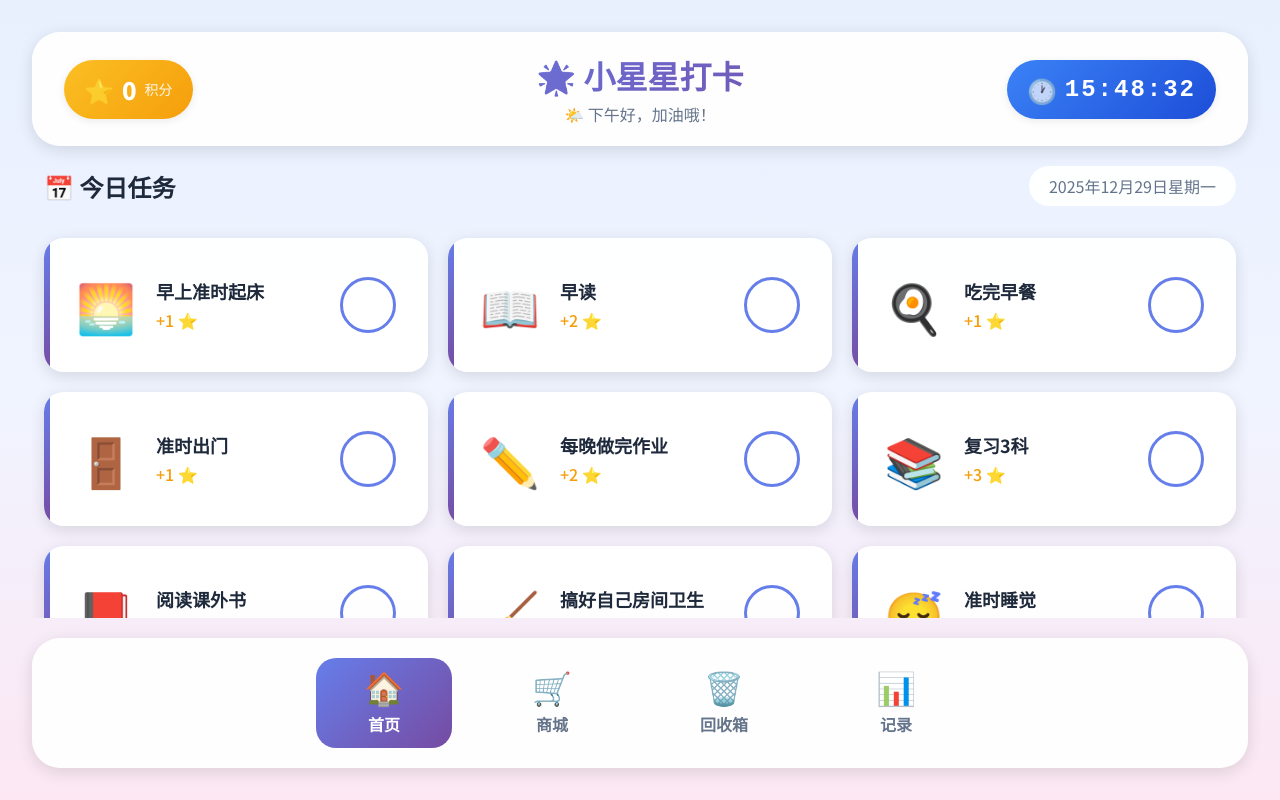
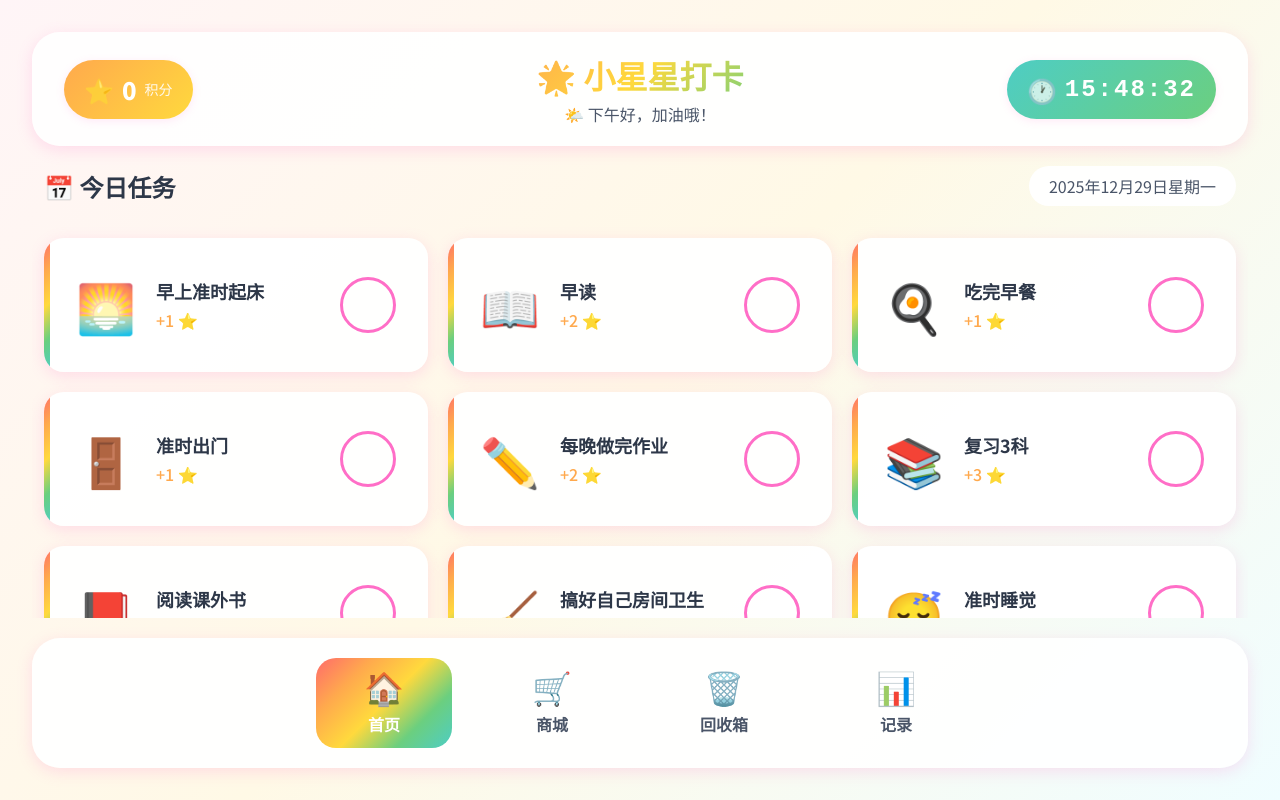
Before and after one commit to Huangdisen/kids-checkin-app, a plain HTML site: page index.html in a window 1280 px wide. Drawn offline with nearby package versions, Linux system fonts and the light colour scheme; no server answers.

Commit message:
🌈 UI Redesign: Colorful Rainbow Theme for Kids

```diff
--- a/styles.css
+++ b/styles.css
@@ -5,35 +5,35 @@
 
 /* CSS 变量定义 */
 :root {
-    /* 主色调 - 柔和的紫色渐变 */
-    --primary-gradient: linear-gradient(135deg, #667eea 0%, #764ba2 100%);
-    --primary-color: #667eea;
-    --primary-dark: #5a67d8;
-
-    /* 辅助色 */
-    --success-color: #10b981;
-    --success-light: #d1fae5;
-    --warning-color: #f59e0b;
-    --warning-light: #fef3c7;
-    --danger-color: #ef4444;
-    --danger-light: #fee2e2;
-
-    /* 背景色 */
-    --bg-primary: linear-gradient(180deg, #e8f0fe 0%, #f0f4ff 50%, #fce7f3 100%);
+    /* 主色调 - 彩虹渐变 */
+    --primary-gradient: linear-gradient(135deg, #FF6B6B 0%, #FFA94D 25%, #FFD93D 50%, #6BCF7F 75%, #4ECDC4 100%);
+    --primary-color: #FF6EC7;
+    --primary-dark: #E85AA8;
+
+    /* 辅助色 - 更加鲜艳活泼 */
+    --success-color: #6BCF7F;
+    --success-light: #E8F8EC;
+    --warning-color: #FFA94D;
+    --warning-light: #FFF4E6;
+    --danger-color: #FF6B6B;
+    --danger-light: #FFE8E8;
+
+    /* 背景色 - 柔和彩虹渐变 */
+    --bg-primary: linear-gradient(135deg, #FFF5F7 0%, #FFF9E6 50%, #F0FDFF 100%);
     --bg-card: rgba(255, 255, 255, 0.95);
     --bg-overlay: rgba(0, 0, 0, 0.5);
 
     /* 文字颜色 */
-    --text-primary: #1e293b;
-    --text-secondary: #64748b;
-    --text-muted: #94a3b8;
+    --text-primary: #2D3748;
+    --text-secondary: #4A5568;
+    --text-muted: #A0AEC0;
     --text-white: #ffffff;
 
     /* 阴影 */
-    --shadow-sm: 0 2px 8px rgba(0, 0, 0, 0.08);
-    --shadow-md: 0 4px 16px rgba(0, 0, 0, 0.12);
-    --shadow-lg: 0 8px 32px rgba(0, 0, 0, 0.16);
-    --shadow-glow: 0 0 20px rgba(102, 126, 234, 0.4);
+    --shadow-sm: 0 2px 8px rgba(255, 110, 199, 0.15);
+    --shadow-md: 0 4px 16px rgba(255, 110, 199, 0.2);
+    --shadow-lg: 0 8px 32px rgba(255, 110, 199, 0.25);
+    --shadow-glow: 0 0 20px rgba(255, 110, 199, 0.4);
 
     /* 圆角 */
     --radius-sm: 12px;
@@ -138,7 +138,7 @@ body {
     display: inline-flex;
     align-items: center;
     gap: var(--space-xs);
-    background: linear-gradient(135deg, #fbbf24 0%, #f59e0b 100%);
+    background: linear-gradient(135deg, #FFA94D 0%, #FFD93D 100%);
     padding: var(--space-sm) var(--space-md);
     border-radius: var(--radius-full);
     box-shadow: var(--shadow-sm);
@@ -165,7 +165,7 @@ body {
     display: inline-flex;
     align-items: center;
     gap: var(--space-xs);
-    background: linear-gradient(135deg, #3b82f6 0%, #1d4ed8 100%);
+    background: linear-gradient(135deg, #4ECDC4 0%, #6BCF7F 100%);
     padding: var(--space-sm) var(--space-md);
     border-radius: var(--radius-full);
     box-shadow: var(--shadow-sm);
@@ -203,7 +203,7 @@ body {
 }
 
 .main-content::-webkit-scrollbar-thumb {
-    background: rgba(102, 126, 234, 0.3);
+    background: rgba(255, 110, 199, 0.3);
     border-radius: 4px;
 }
 
@@ -364,7 +364,7 @@ body {
     width: 100%;
     padding: var(--space-lg);
     background: var(--bg-card);
-    border: 3px dashed rgba(102, 126, 234, 0.3);
+    border: 3px dashed rgba(255, 110, 199, 0.3);
     border-radius: var(--radius-md);
     font-size: var(--font-size-md);
     font-weight: 600;
@@ -377,7 +377,7 @@ body {
 .add-task-btn:hover,
 .add-reward-btn:hover {
     border-color: var(--primary-color);
-    background: rgba(102, 126, 234, 0.05);
+    background: rgba(255, 110, 199, 0.05);
     transform: scale(1.02);
 }
 
@@ -590,7 +590,7 @@ body {
 }
 
 .history-item:hover {
-    background: rgba(102, 126, 234, 0.05);
+    background: rgba(255, 110, 199, 0.05);
 }
 
 .history-icon {
@@ -652,7 +652,7 @@ body {
 }
 
 .nav-btn:hover {
-    background: rgba(102, 126, 234, 0.1);
+    background: rgba(255, 110, 199, 0.1);
 }
 
 .nav-btn.active {
```
